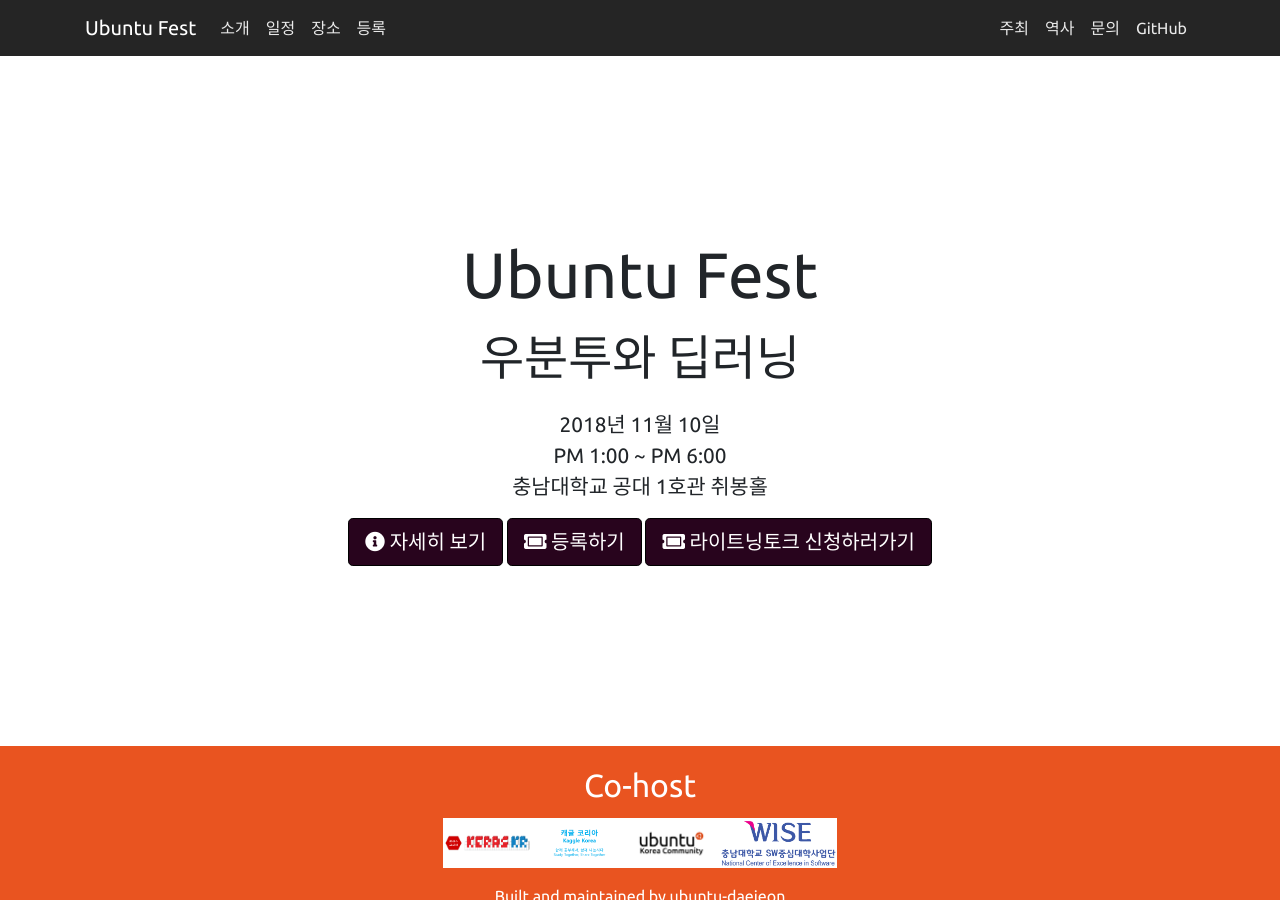
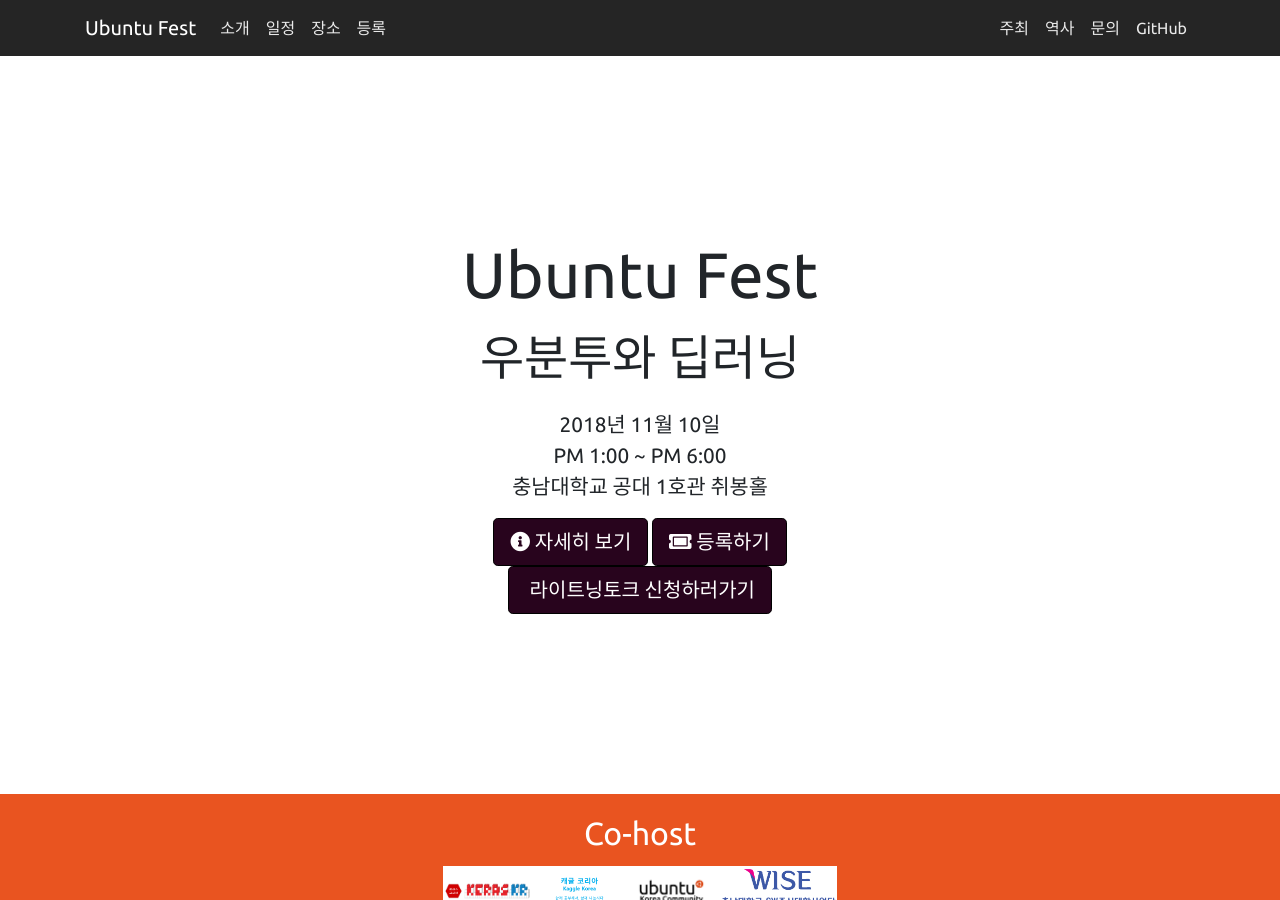
Before and after one commit to ubuntu-kr/ubuntu-fest, a Jekyll site: the page built from index.md, in a window 1280 px wide and 900 px high. Built offline with Jekyll 4.4.1, drawn with Linux system fonts in a browser that asks for light colours.

Commit message:
아이콘 수정, 링크 수정

```diff
--- a/_layouts/home.html
+++ b/_layouts/home.html
@@ -10,10 +10,10 @@ layout: frame
     <i class="fas fa-info-circle"></i> 자세히 보기</a>
   <a role="button" class="btn btn-primary btn-lg btn-primary"
   href="{{ site.registration-url }}">
-    <i class="fas fa-ticket-alt"></i> 등록하기</a>
+    <i class="fas fa-ticket-alt"></i> 등록하기</a></br>
   <a role="button" class="btn btn-primary btn-lg btn-primary"
   href="https://goo.gl/forms/alNi6k0BHjEDvXu92">
-    <i class="fas fa-ticket-alt"></i> 라이트닝토크 신청하러가기</a>
+    <i class="fas fa-pencil"></i> 라이트닝토크 신청하러가기</a>
 </div>
 
 {% include sponsors.html %}
```
